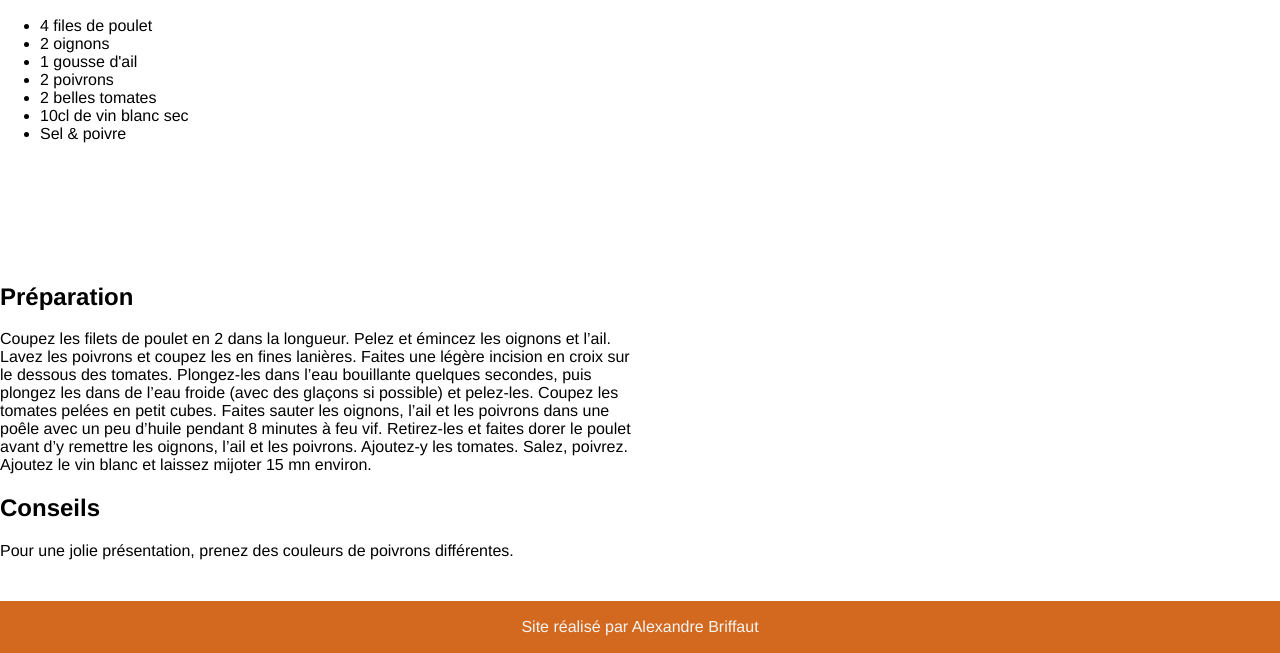
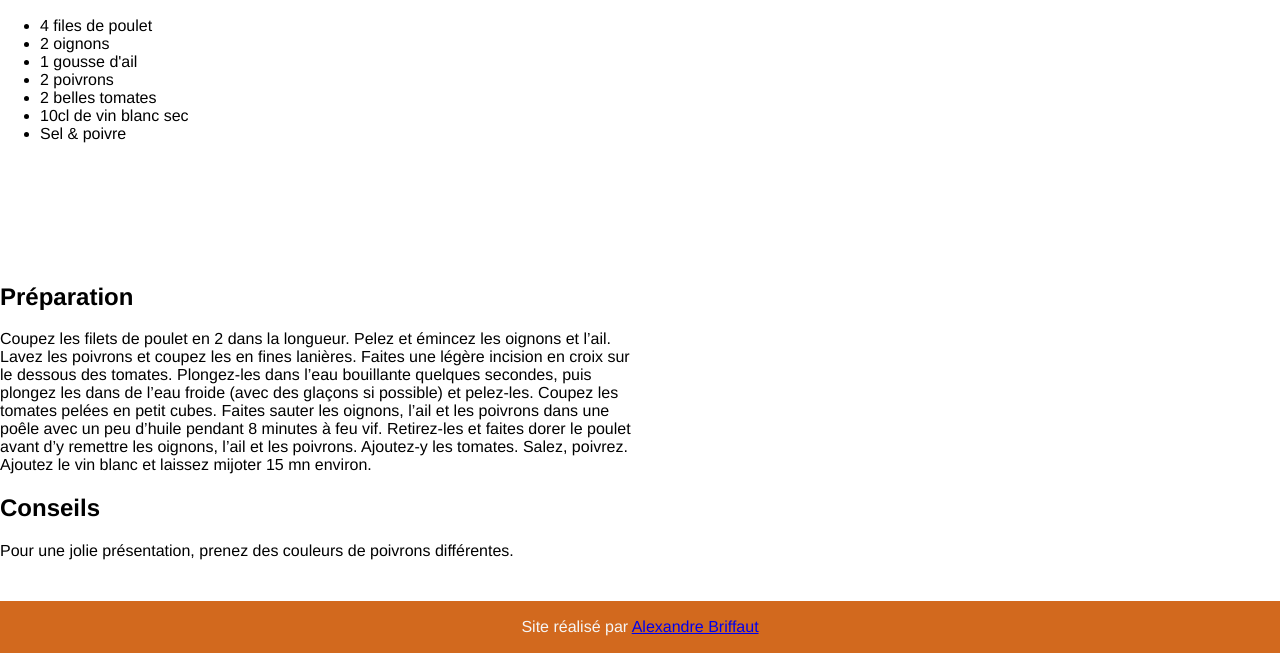
Before and after one commit to Ekarissor/cuisinefacile, a plain HTML site: page html-css/basquaise.html in a window 1280 px wide. Shown: the part 351-1004 px from the top of the page. Drawn offline with Linux system fonts and the light colour scheme.

Commit message:
Adding link to footer in all recipes pages

```diff
--- a/html-css/basquaise.html
+++ b/html-css/basquaise.html
@@ -56,7 +56,7 @@
         </div>
     </main>
     <footer>
-        <p>Site réalisé par Alexandre Briffaut</p>
+        <p>Site réalisé par <a href="http://alex-ception.kim">Alexandre Briffaut</a></p>
     </footer>
 </body>
 </html>
```
Also changed, not shown: html-css/camembert.html (+1 -1 lines), html-css/chataigne.html (+1 -1 lines), html-css/chili.html (+1 -1 lines), html-css/chocolat.html (+1 -1 lines), html-css/confiture.html (+1 -1 lines), html-css/oeuf.html (+1 -1 lines), html-css/pomme.html (+1 -1 lines), html-css/roti.html (+1 -1 lines), html-css/saumon.html (+1 -1 lines), html-css/savoyarde.html (+1 -1 lines), html-css/tiramisu.html (+1 -1 lines).
